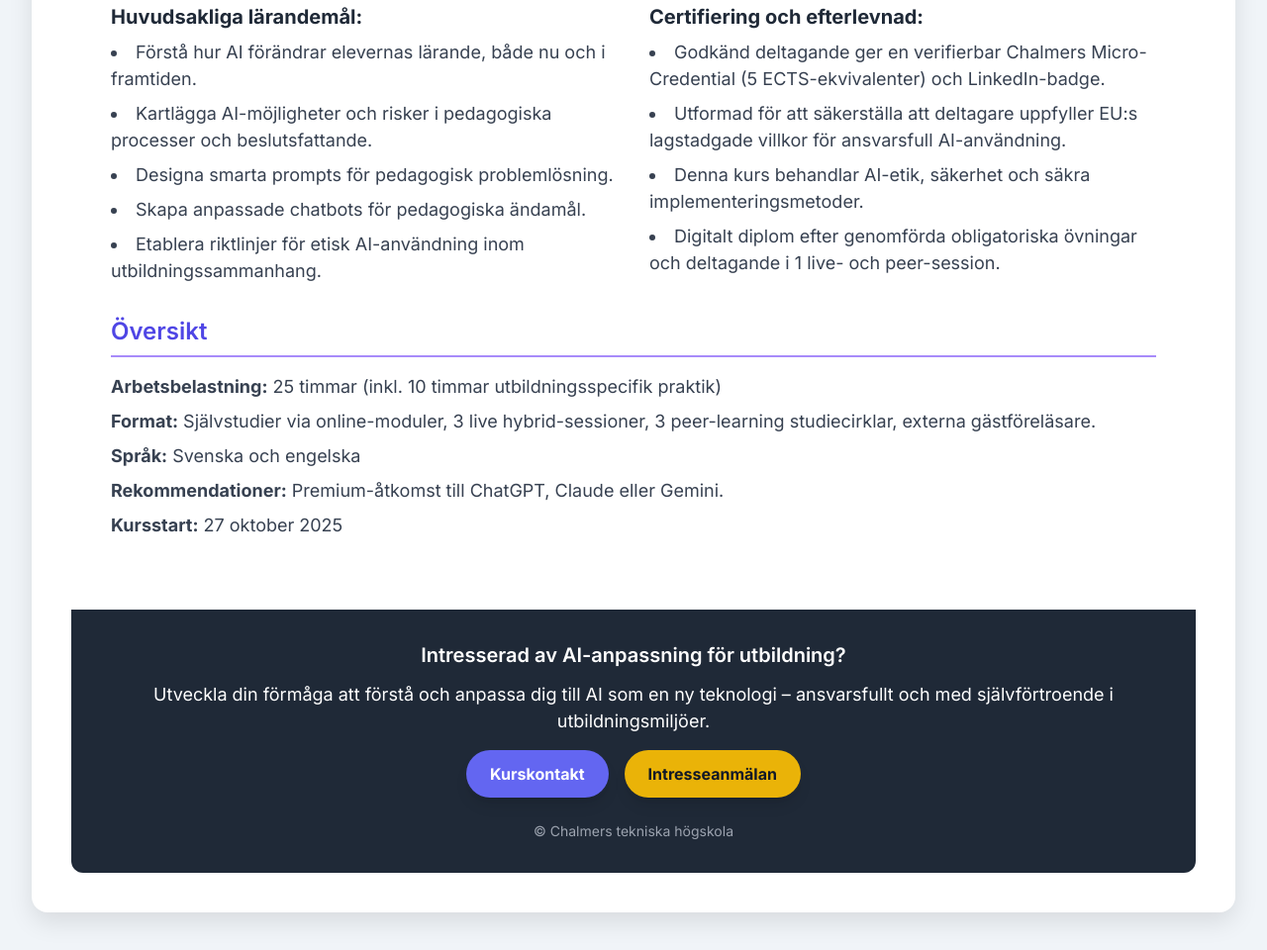
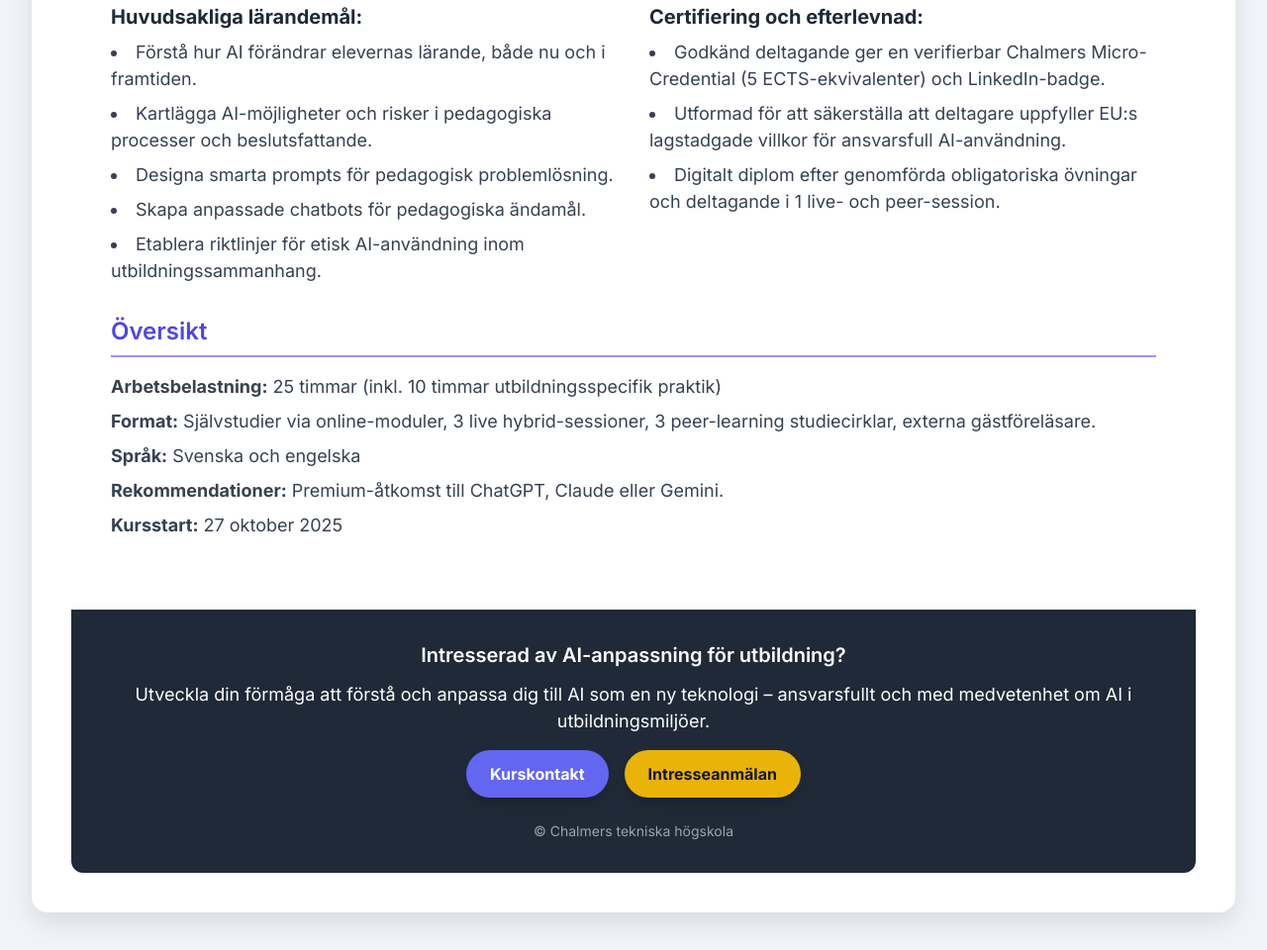
Before and after one commit to perberg70/HI-gen-AI, a plain HTML site: page index-gymnasieskola.html in a window 1280 px wide. Shown: the part 1690-2650 px from the top of the page at 99% size. Drawn offline with nearby package versions, Linux system fonts and the light colour scheme.

Commit message:
Updated text

```diff
--- a/index-gymnasieskola.html
+++ b/index-gymnasieskola.html
@@ -173,7 +173,6 @@
                         <ul class="list-disc list-inside text-gray-700 space-y-2 responsive-text">
                             <li>Godkänd deltagande ger en verifierbar Chalmers Micro-Credential (5 ECTS-ekvivalenter) och LinkedIn-badge.</li>
                             <li>Utformad för att säkerställa att deltagare uppfyller EU:s lagstadgade villkor för ansvarsfull AI-användning.</li>
-                            <li>Denna kurs behandlar AI-etik, säkerhet och säkra implementeringsmetoder.</li>
                             <li>Digitalt diplom efter genomförda obligatoriska övningar och deltagande i 1 live- och peer-session.</li>
                         </ul>
                     </div>
@@ -197,7 +196,8 @@
         <!-- Footer Section -->
         <footer class="bg-gray-800 text-white p-4 sm:p-6 md:p-8 rounded-b-lg sm:rounded-b-xl text-center">
             <h3 class="text-lg sm:text-xl font-semibold mb-2 sm:mb-3">Intresserad av AI-anpassning för utbildning?</h3>
-            <p class="responsive-text mb-3 sm:mb-4">Utveckla din förmåga att förstå och anpassa dig till AI som en ny teknologi – ansvarsfullt och med självförtroende i utbildningsmiljöer.</p>
+            <p class="responsive-text mb-3 sm:mb-4">Utveckla din förmåga att förstå och anpassa dig till AI som en ny teknologi – ansvarsfullt och med
+                medvetenhet om AI i utbildningsmiljöer.</p>
             <div class="flex flex-col sm:flex-row justify-center items-center gap-3 sm:gap-4">
                 <a href="mailto:genai-courses@chalmers.se" class="bg-indigo-500 hover:bg-indigo-600 text-white font-bold py-2 sm:py-3 px-4 sm:px-6 rounded-full transition duration-300 shadow-lg text-sm sm:text-base w-full sm:w-auto">
                     Kurskontakt
```
